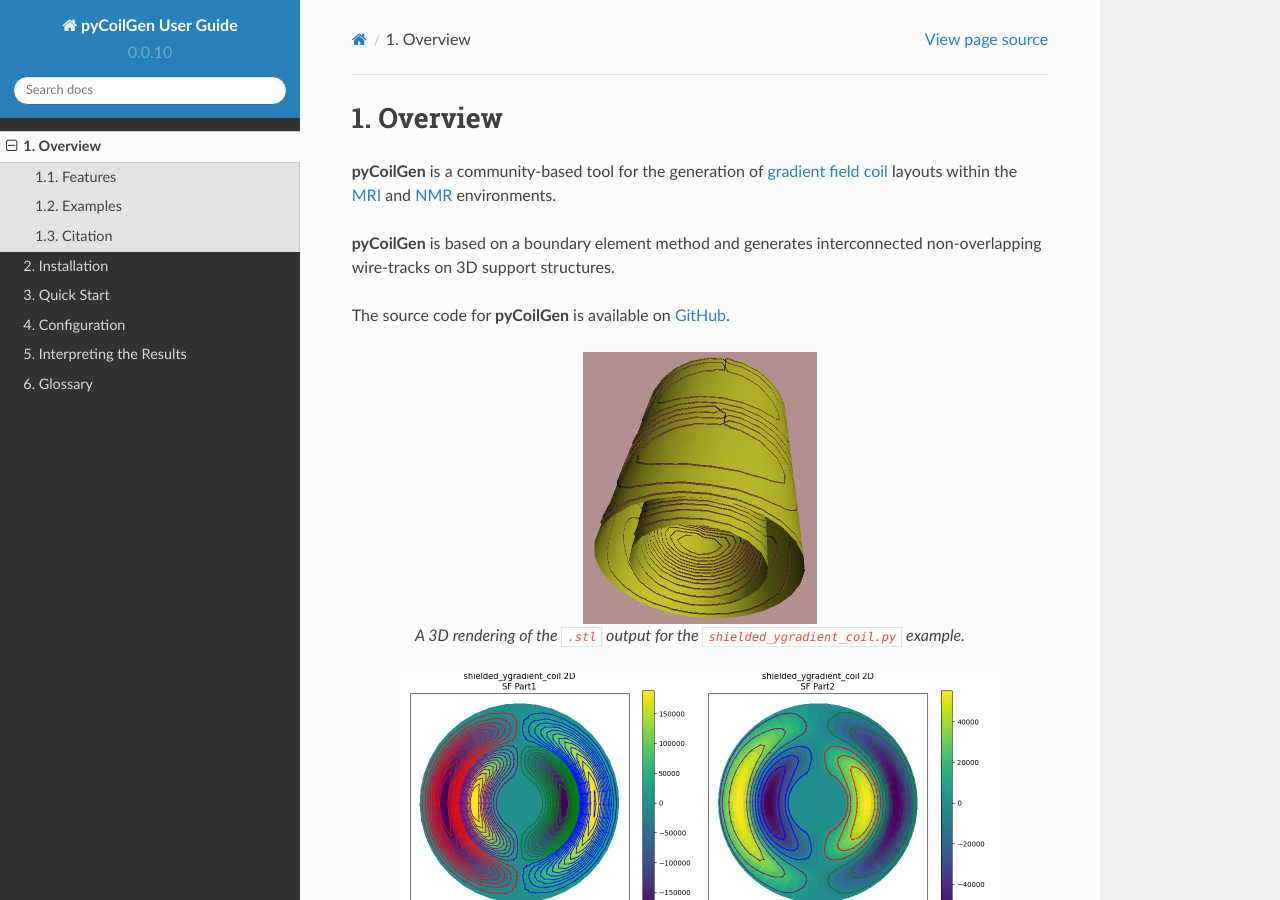
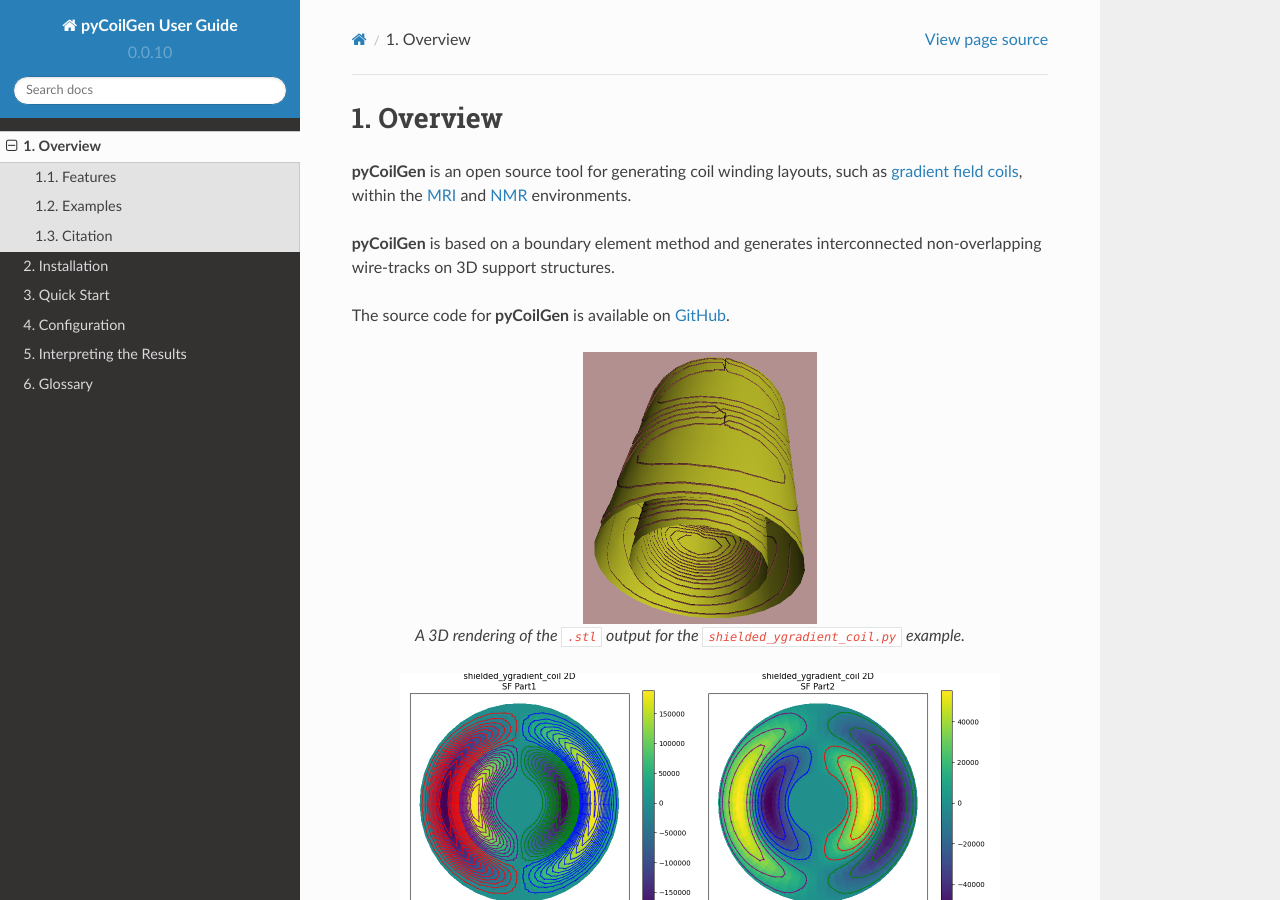
Before and after one commit to kev-m/pyCoilGen, a Sphinx documentation site: the page built from docs/source/overview.md, in a window 1280 px wide and 900 px high. Built offline with Sphinx 7.4.7 and the Read the Docs theme 2.0.0, drawn with Linux system fonts in a browser that asks for light colours.

Commit message:
Generalising the description.

```diff
--- a/docs/source/overview.md
+++ b/docs/source/overview.md
@@ -1,7 +1,9 @@
 # Overview
 
-**pyCoilGen** is a community-based tool for the generation of [gradient field coil](https://mriquestions.com/gradient-coils.html) layouts within the
-[MRI](https://en.wikipedia.org/wiki/Magnetic_resonance_imaging) and [NMR](https://en.wikipedia.org/wiki/Nuclear_magnetic_resonance) environments.
+**pyCoilGen** is an open source tool for generating coil winding layouts, such as
+[gradient field coils](https://mriquestions.com/gradient-coils.html), within the
+[MRI](https://en.wikipedia.org/wiki/Magnetic_resonance_imaging) and
+[NMR](https://en.wikipedia.org/wiki/Nuclear_magnetic_resonance) environments.
 
 **pyCoilGen** is based on a boundary element method and generates interconnected non-overlapping wire-tracks on 3D support structures.
 
```
